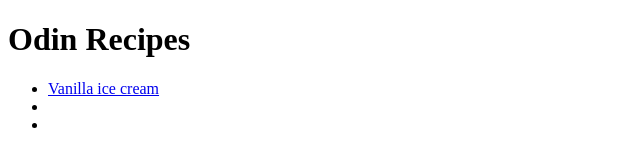
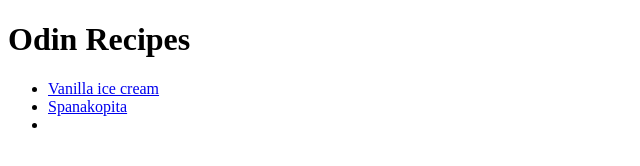
Before and after one commit to Nargroth108/odin-recipes, a plain HTML site: page index.html in a window 1280 px wide. Shown: the whole page, without its empty margins (0-640 px from the left). Drawn offline with Linux system fonts and the light colour scheme.

Commit message:
Fix link to spanakopita page

```diff
--- a/index.html
+++ b/index.html
@@ -9,7 +9,7 @@
     <h1>Odin Recipes</h1>
     <ul>
         <li><a href="./recipes/vanilla_ice_cream.html" target="_blank" rel="noopener noreferrer">Vanilla ice cream</a></li>
-        <li><a href="./recipes/spanakopita.html" target="_blank" rel="noopener noreferrer"></a></li>
+        <li><a href="./recipes/spanakopita.html" target="_blank" rel="noopener noreferrer">Spanakopita</a></li>
         <li></li>
     </ul>
 </body>
```
